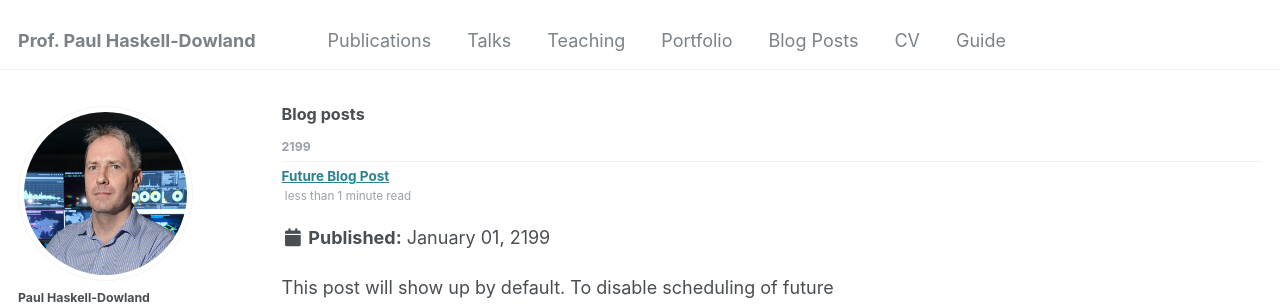
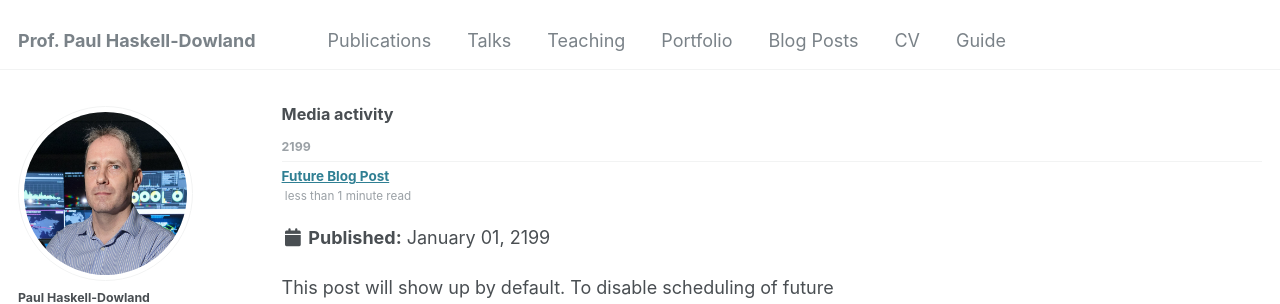
Before and after one commit to pdowland/phdweb, a Jekyll site: the page built from _pages/year-archive.html, in a window 1280 px wide and 900 px high. Shown: the top 304 px of the window. Built offline with Jekyll 4.4.1, drawn with Linux system fonts in a browser that asks for light colours; some web fonts are replaced.

Commit message:
Update year-archive.html

```diff
--- a/_pages/year-archive.html
+++ b/_pages/year-archive.html
@@ -1,7 +1,7 @@
 ---
 layout: archive
-permalink: /year-archive/
-title: "Blog posts"
+permalink: /media/
+title: "Media activity"
 author_profile: true
 redirect_from:
   - /wordpress/blog-posts/
```
